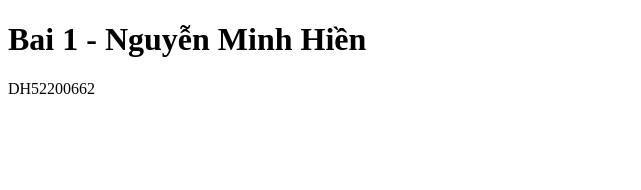
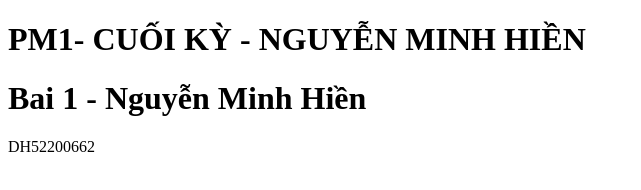
Before and after one commit to mhien-309/bai1-git-github, a plain HTML site: page frontend/index.html in a window 1280 px wide. Shown: the whole page, without its empty margins (0-641 px from the left). Drawn offline with Linux system fonts and the light colour scheme.

Commit message:
Thêm index

```diff
--- a/frontend/index.html
+++ b/frontend/index.html
@@ -5,6 +5,8 @@
   <title>Bai 1 - CI/CD</title>
 </head>
 <body>
+  <h1> PM1- CUỐI KỲ - NGUYỄN MINH HIỀN</h1>
+
   <h1>Bai 1 - Nguyễn Minh Hiền</h1>
   <p>DH52200662</p>
 </body>
```
